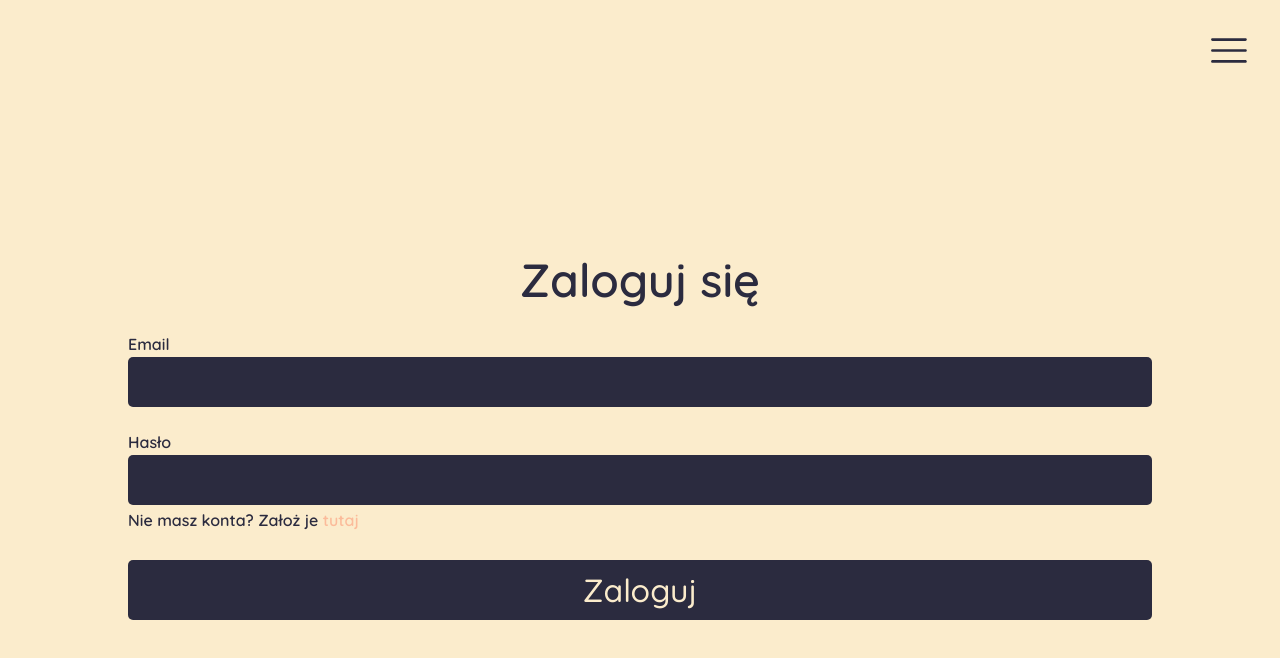
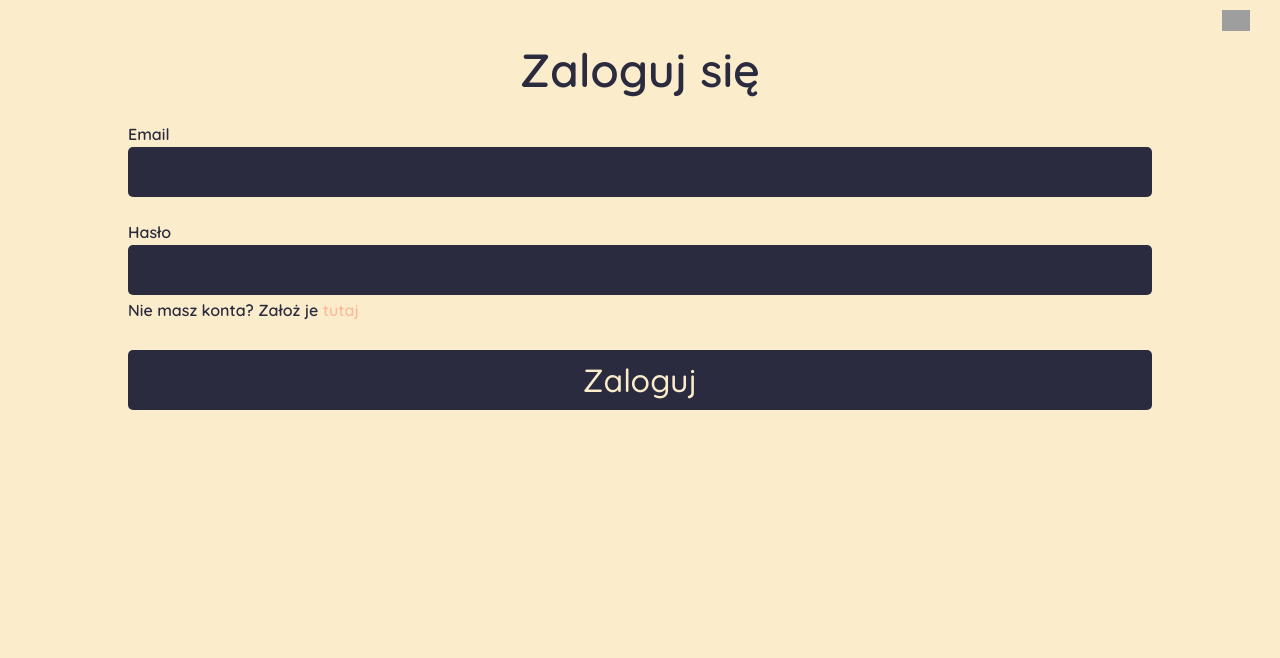
Before and after one commit to infoshareacademy/jfddr1-maklowiczeprogramowania-app, a React (Create React App) app: page /pages/SignIn in a window 1280 px wide. Shown: the top 658 px of the page. Built offline with nearby package versions, Linux system fonts and the light colour scheme; grey boxes are pictures that could not be loaded.

Commit message:
added working MediaQueries to signIn wiews

```diff
--- a/src/App.jsx
+++ b/src/App.jsx
@@ -1,6 +1,7 @@
 import React from "react";
 import { createGlobalStyle } from "styled-components";
 import Router from "./Router";
+import SignUpFull2FormMobile from "./pages/signUpFull2obile";
 const GlobalStyle = createGlobalStyle`
   :root {
     --dark-clr: #2B2B3F;
--- a/src/Router.jsx
+++ b/src/Router.jsx
@@ -8,6 +8,7 @@ import SignIn from "./pages/SignIn";
 import SignUpDesktop from "./pages/SignUpDesktop";
 import SignUpFull1FormMobile from "./pages/signUpFull1Mobile";
 import SignUpFull6FormMobile from "./pages/signUpFull6Mobile";
+import SignUpFull2FormMobile from "./pages/signUpFull6Mobile";
 import SignUpMobile from "./pages/SignUpMobile";
 import WelcomePage from "./pages/WelcomePage";
 import AddProjectView0 from "./pages/AddProjectView0";
@@ -51,6 +52,15 @@ const Router = () => {
         <Route path="/">
           <WelcomePage />
         </Route>
+        <Route path="/pages/SignUpFull6FormMobile">
+          <SignUpFull6FormMobile />
+        </Route>
+        <Route path="/pages/SignUpFull1FormMobile">
+          <SignUpFull1FormMobile />
+        </Route>
+        <Route path="/pages/SignUpFull2FormMobile">
+          <SignUpFull2FormMobile />
+        </Route>
       </Switch>
     </BrowserRouter>
   );
--- a/src/components/MobileViewTemplate.jsx
+++ b/src/components/MobileViewTemplate.jsx
@@ -27,8 +27,8 @@ const ChildrenContainer = styled.section`
   flex-direction: column;
   align-self: center;
   justify-self: center;
-  min-width: 80%;
-  max-width: 80%;
+  min-width: 60%;
+  max-width: 60%;
 `;
 
 const MobileViewTemplate = ({ children }) => {
--- a/src/components/MobileWiewTemplateWithExit.jsx
+++ b/src/components/MobileWiewTemplateWithExit.jsx
@@ -1,6 +1,6 @@
 import React from "react";
 import styled from "styled-components";
-import ExitIconSrc from "srcimgexit-icon.svg";
+import ExitIconSrc from "../img/exit-icon.svg";
 
 const MainContainer = styled.main`
   display: flex;
@@ -14,18 +14,31 @@ const MainContainer = styled.main`
 
 const ExitContainer = styled.section`
   display: flex;
-  flex-grow: 1;
   justify-content: flex-end;
-  align-items: flex-start;
-  margin: 30px 30px 0 0;
 `;
 
-const MobileWiewTemplateWithExit = () => {
+const ExitIcon = styled.img`
+  width: 3rem;
+  margin-right: 20px;
+  padding: 10px;
+`;
+
+const ChildrenContainer = styled.section`
+  display: flex;
+  flex-direction: column;
+  align-self: center;
+  justify-self: center;
+  min-width: 80%;
+  max-width: 80%;
+`;
+
+const MobileWiewTemplateWithExit = ({ children }) => {
   return (
     <MainContainer>
       <ExitContainer>
-        <Exit src={ExitIconSrc} />
+        <ExitIcon src={ExitIconSrc} />
       </ExitContainer>
+      <ChildrenContainer>{children}</ChildrenContainer>
     </MainContainer>
   );
 };
--- a/src/pages/SignIn.jsx
+++ b/src/pages/SignIn.jsx
@@ -1,5 +1,4 @@
 import React from "react";
-import MobileViewTemplate from "../components/MobileViewTemplate";
 import { Link } from "react-router-dom";
 import Label from "../components/Label";
 import Input from "../components/Input";
@@ -9,10 +8,13 @@ import {
   StyledParagraph,
   StyledAnchor,
 } from "../components/SignIn.styled";
+import MediaQuery from "react-responsive";
+import MobileViewTemplate from "../components/MobileViewTemplate";
+import MobileWiewTemplateWithExit from "../components/MobileWiewTemplateWithExit";
 
-const SignIn = () => {
+const SignInForm = () => {
   return (
-    <MobileViewTemplate>
+    <>
       <SignInTitle>Zaloguj się</SignInTitle>
       <Label>{"Email"}</Label>
       <Input type={"email"} />
@@ -25,7 +27,24 @@ const SignIn = () => {
         </Link>
       </StyledParagraph>
       <Button type={"submit"} label={"Zaloguj"} />
-    </MobileViewTemplate>
+    </>
+  );
+};
+
+const SignIn = () => {
+  return (
+    <>
+      <MediaQuery maxWidth={1023}>
+        <MobileViewTemplate>
+          <SignInForm />
+        </MobileViewTemplate>
+      </MediaQuery>
+      <MediaQuery minWidth={1024}>
+        <MobileWiewTemplateWithExit>
+          <SignInForm />
+        </MobileWiewTemplateWithExit>
+      </MediaQuery>
+    </>
   );
 };
 
--- a/src/pages/signUpFull1Mobile.jsx
+++ b/src/pages/signUpFull1Mobile.jsx
@@ -15,7 +15,7 @@ const SlideContainer = styled.div`
   align-items: center;
 `;
 
-const ButtonContainer = styled.div`
+export const ButtonContainer = styled.div`
   display: flex;
   justify-content: center;
   margin-top: 30px;
--- /dev/null
+++ b/src/pages/signUpFull2obile.jsx
@@ -0,0 +1,51 @@
+import React from "react";
+import styled from "styled-components";
+import MobileWiewTemplateWithExit from "../components/MobileWiewTemplateWithExit";
+import { StyledParagraph } from "../components/SignIn.styled";
+import { SignInTitle } from "../components/SignIn.styled";
+import { ButtonContainer } from "./signUpFull1Mobile";
+import SmallButton from "../components/SmallButton";
+import ProjectDoneIconSrc from "../img/project-done.svg";
+
+const ProjectDoneContainer = styled.section`
+  display: flex;
+  flex-direction: column;
+`;
+
+const ProjectDone = styled.img`
+  height: 250px;
+  margin-bottom: 30px;
+  margin-top: 100px;
+`;
+
+const StyledParagraphCenter = styled(StyledParagraph)`
+  text-align: center;
+  margin: 5px 0 5px 0;
+  font-size: 1.5rem;
+`;
+
+const SignInTitleGratulacje = styled(SignInTitle)`
+  font-size: 2rem;
+`;
+
+const SignUpFull2FormMobile = () => {
+  return (
+    <MobileWiewTemplateWithExit>
+      <ProjectDoneContainer>
+        <ProjectDone src={ProjectDoneIconSrc} />
+      </ProjectDoneContainer>
+      <SignInTitleGratulacje>Gratulacje!</SignInTitleGratulacje>
+      <StyledParagraphCenter>
+        Utworzyłeś konto, teraz możesz
+      </StyledParagraphCenter>
+      <StyledParagraphCenter>
+        korzystać z naszych dobrodziejstw!
+      </StyledParagraphCenter>
+      <ButtonContainer>
+        <SmallButton type={"submit"} label={"Profil"} />
+      </ButtonContainer>
+    </MobileWiewTemplateWithExit>
+  );
+};
+
+export default SignUpFull2FormMobile;
```
Also changed, not shown: src/img/exit-icon.svg (deleted), src/img/project-done-light.svg (renamed from src/img/project-done.svg), 37 other files (tests, documents, lock files or other folders).
